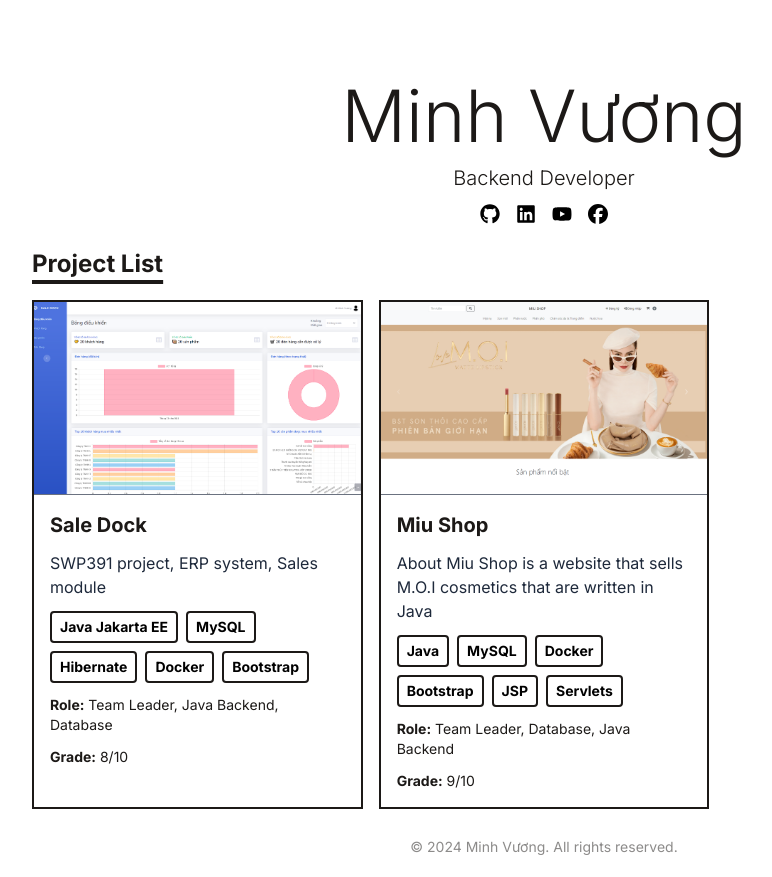
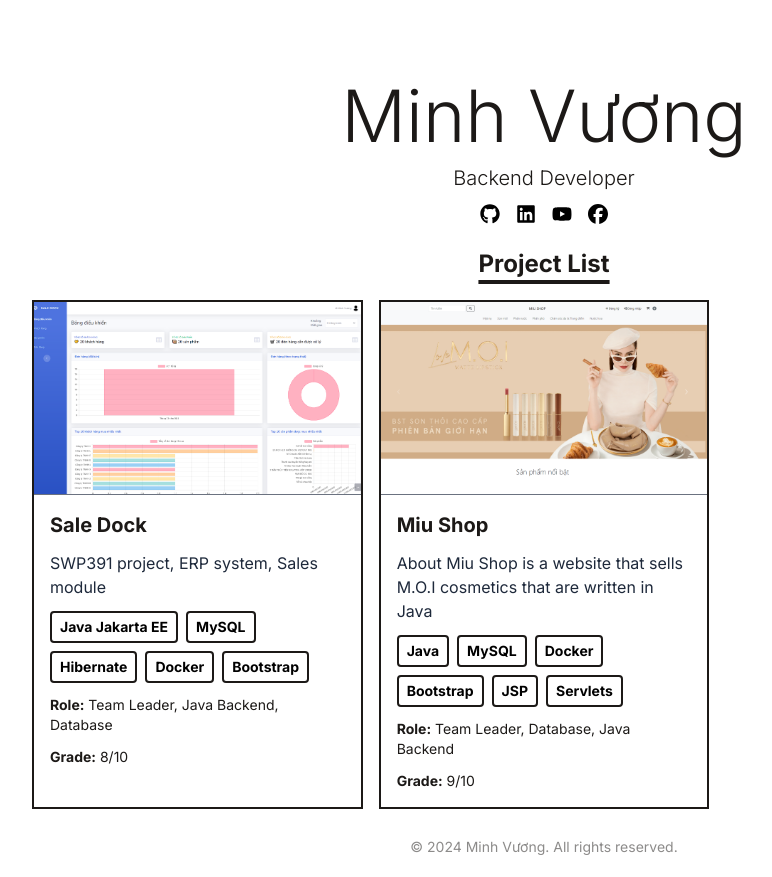
Before and after one commit to hardingadonis/hardingadonis.github.io, a React (Vite) app: page / in a window 1280 px wide. Shown: the whole page, without its empty margins (96-868 px from the left). Built offline with nearby package versions, Linux system fonts and the light colour scheme.

Commit message:
update ProjectList component

```diff
--- a/src/components/ProjectList.tsx
+++ b/src/components/ProjectList.tsx
@@ -5,7 +5,7 @@ import { projectInfoData as list } from '@/data/projectInfoData';
 const ProjectList = () => {
 	return (
 		<>
-			<div className="w-full md:w-8/12">
+			<div className="w-full flex justify-center">
 				<Title title="Project List" />
 			</div>
 			<div className="flex flex-col md:flex-row items-center justify-center">
```
